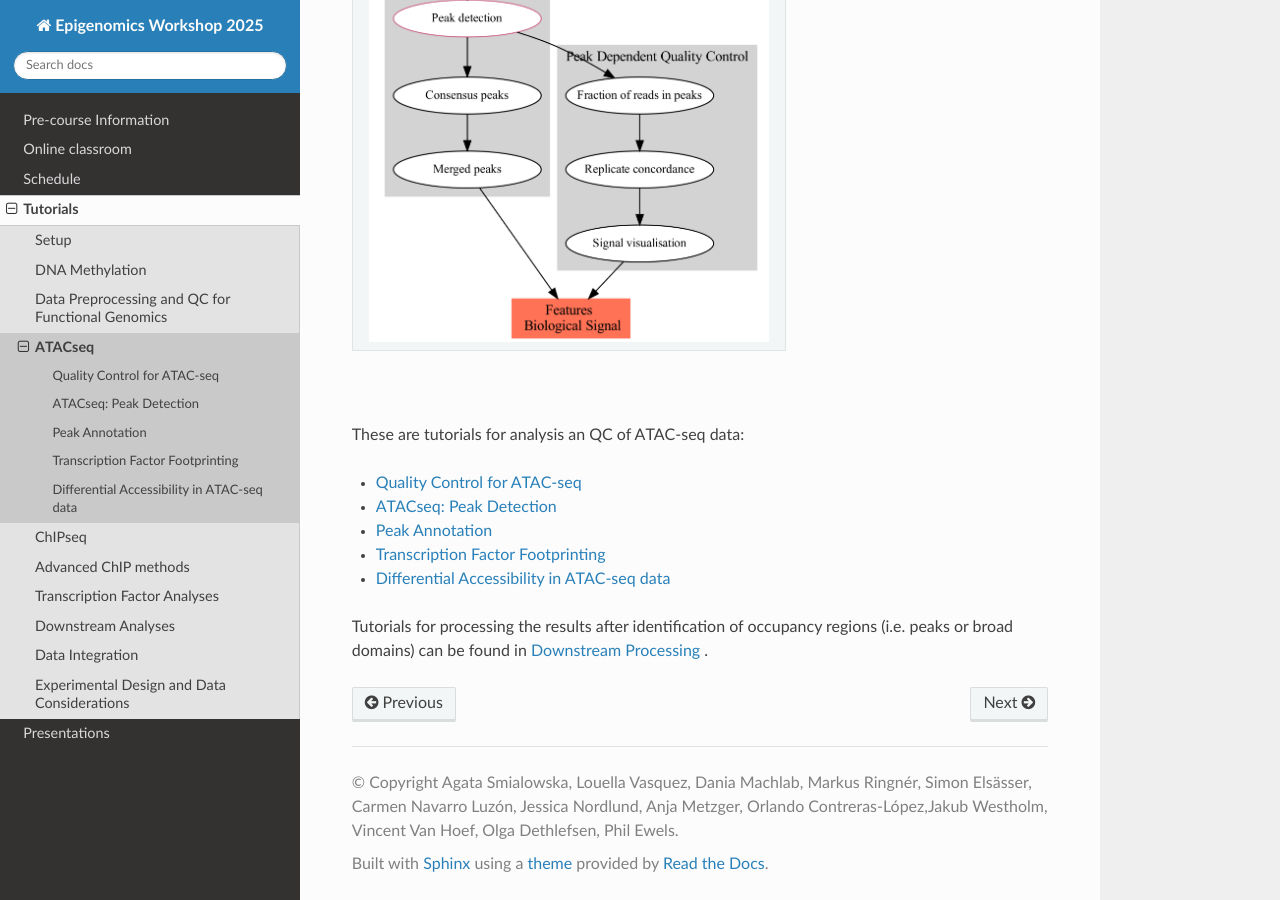
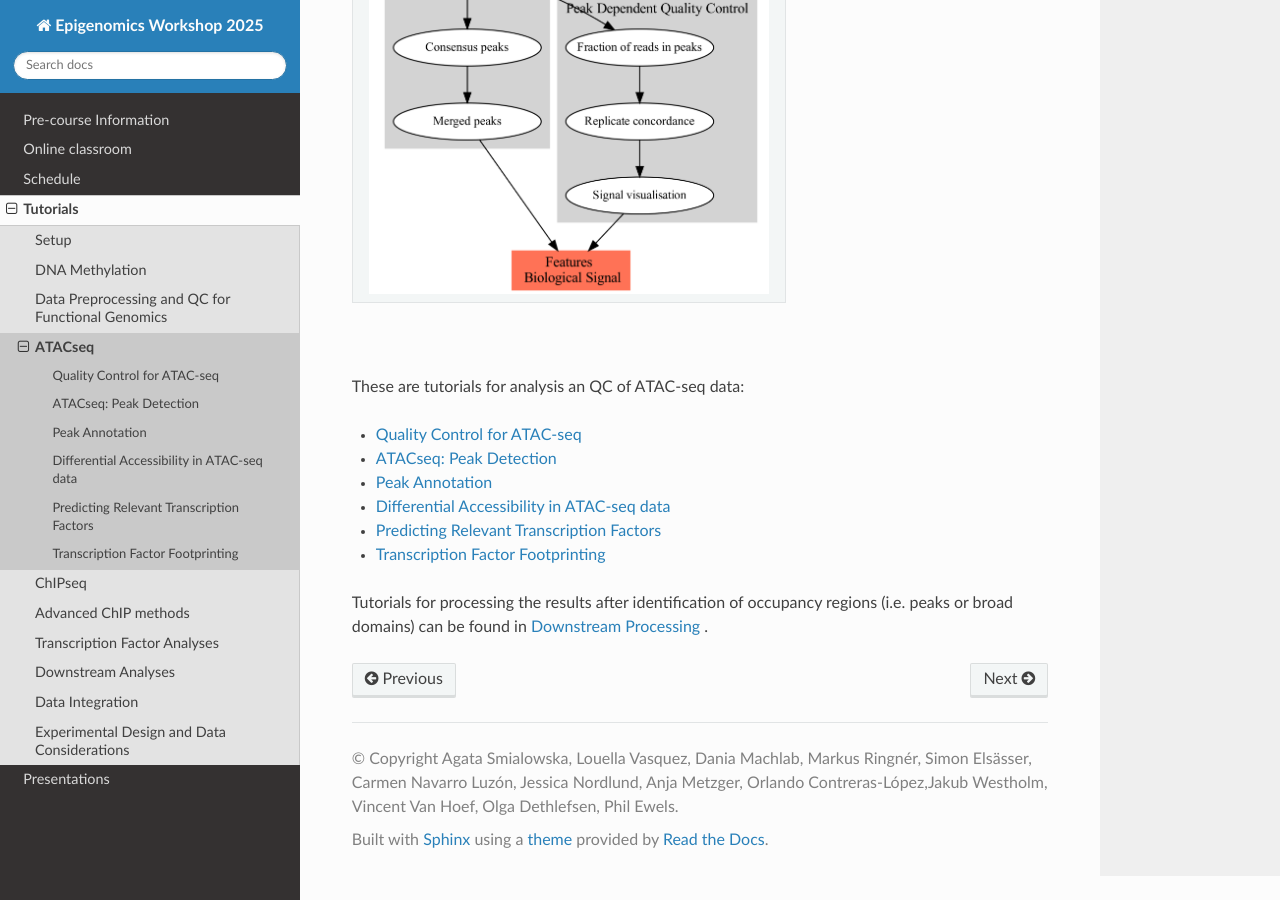
Before and after one commit to NBISweden/workshop-epigenomics-RTDs, a Sphinx documentation site: the page built from docs/content/tutorials/atacseq_tutorials.rst, in a window 1280 px wide and 900 px high, scrolled down 1107 px. Built offline with Sphinx 7.4.7 and the Read the Docs theme 3.1.0, drawn with Linux system fonts in a browser that asks for light colours.

```diff
--- a/docs/content/tutorials/TF_tutorials.rst
+++ b/docs/content/tutorials/TF_tutorials.rst
@@ -17,6 +17,7 @@ Transcription factors (TFs) regulate gene expression by binding sites in the gen
 
 
 
+
 .. toctree::
    :maxdepth: 1
 
--- a/docs/content/tutorials/atacseq_tutorials.rst
+++ b/docs/content/tutorials/atacseq_tutorials.rst
@@ -53,8 +51,9 @@ These are tutorials for analysis an QC of ATAC-seq data:
    Quality Control for ATAC-seq <data-preproc/data-qc-atac.rst>
    ATACseq: Peak Detection <ATACseq/lab-atacseq-bulk.rst>
    Peak Annotation <atac-chip-downstream/PeakAnnot_tsao2022.fulldata_rtds.12ix2025.rst>
+   Differential Accessibility in ATAC-seq data <atac-chip-downstream/PeakDA_tsao2022.fulldata_rtds.12ix2025.rst>
+   Predicting Relevant Transcription Factors <motifAnalyses/motifAnalyses.rst>
    Transcription Factor Footprinting <ATACseq/lab-atac-TFfootprnt.rst>
-   Differential Accessibility in ATAC-seq data <atac-chip-downstream/PeakDA_tsao2022.fulldata_rtds.12ix2025.rst>
 
 
 Tutorials for processing the results after identification of occupancy regions (i.e. peaks or broad domains) can be found in :doc:`Downstream Processing <downstream_tutorials>` .
```
Also changed, not shown: other parts of docs/content/tutorials/atacseq_tutorials.rst (+0 -2 lines).
